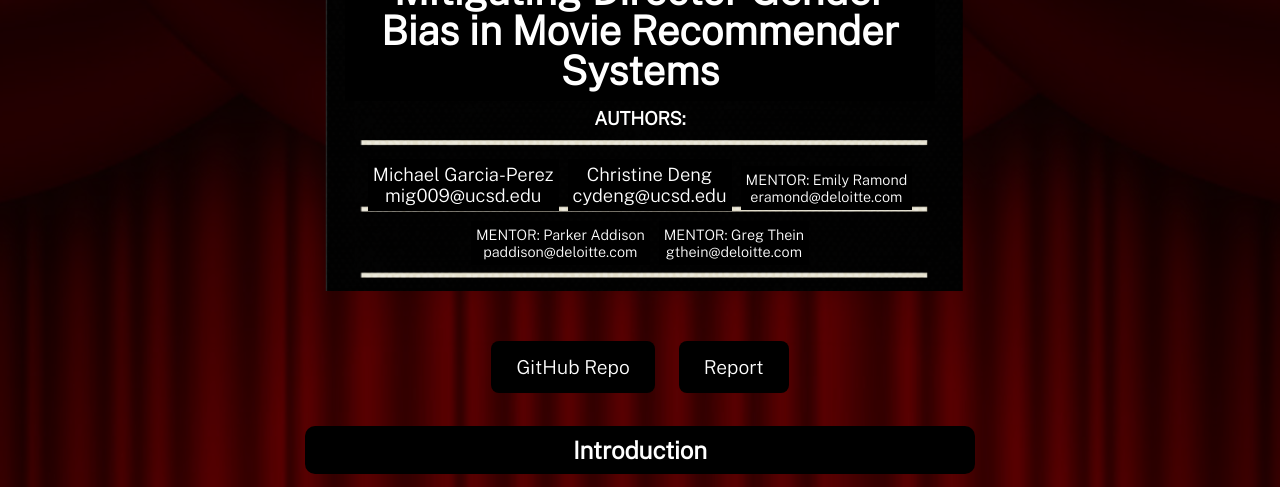
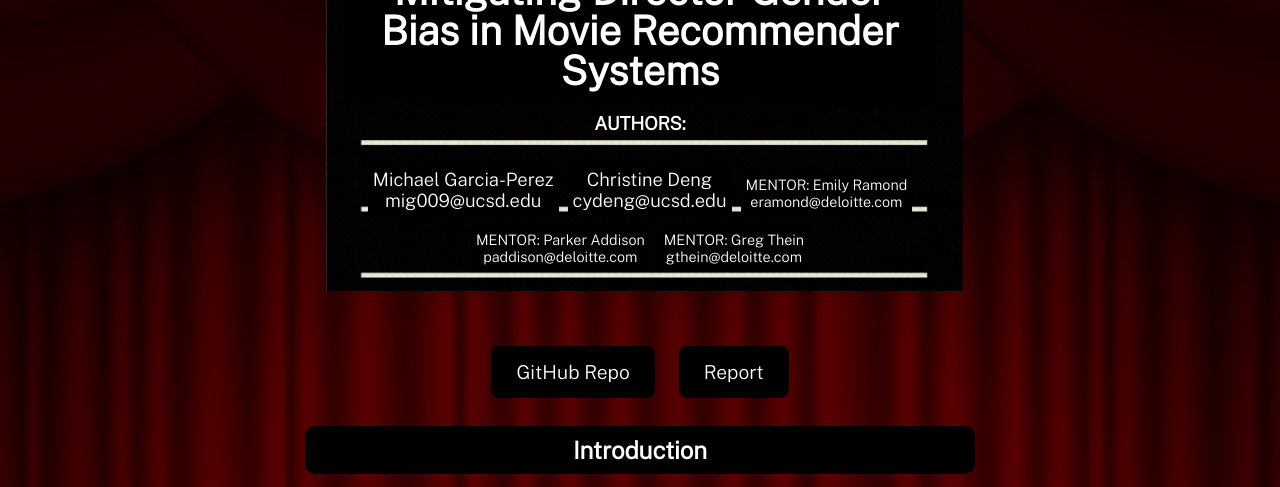
Before and after one commit to michael-garciaperez/DSC180A-Methodology-5, a Jekyll site: the page built from index.md, in a window 1280 px wide. Shown: the part 309-796 px from the top of the page. Built offline with Jekyll 4.4.1, drawn with Linux system fonts in a browser that asks for light colours.

Commit message:
Update default.html

```diff
--- a/_layouts/default.html
+++ b/_layouts/default.html
@@ -45,7 +45,7 @@
     <!-- Add the clapboard image here -->
     <div class="clapboard-image"></div>
 
-    <div class="author-mentor-container" style="margin-top: -20px; padding-top: 0;">
+    <div class="author-mentor-container" style="margin-top: -15px; padding-top: 0;">
       <h2 style="font-size: 1.15em;">AUTHORS:</h2>
       <p style="font-size: 1.15em;">Michael Garcia-Perez<br>mig009@ucsd.edu</p>
       <p style="font-size: 1.15em;">Christine Deng<br>cydeng@ucsd.edu</p>
```
